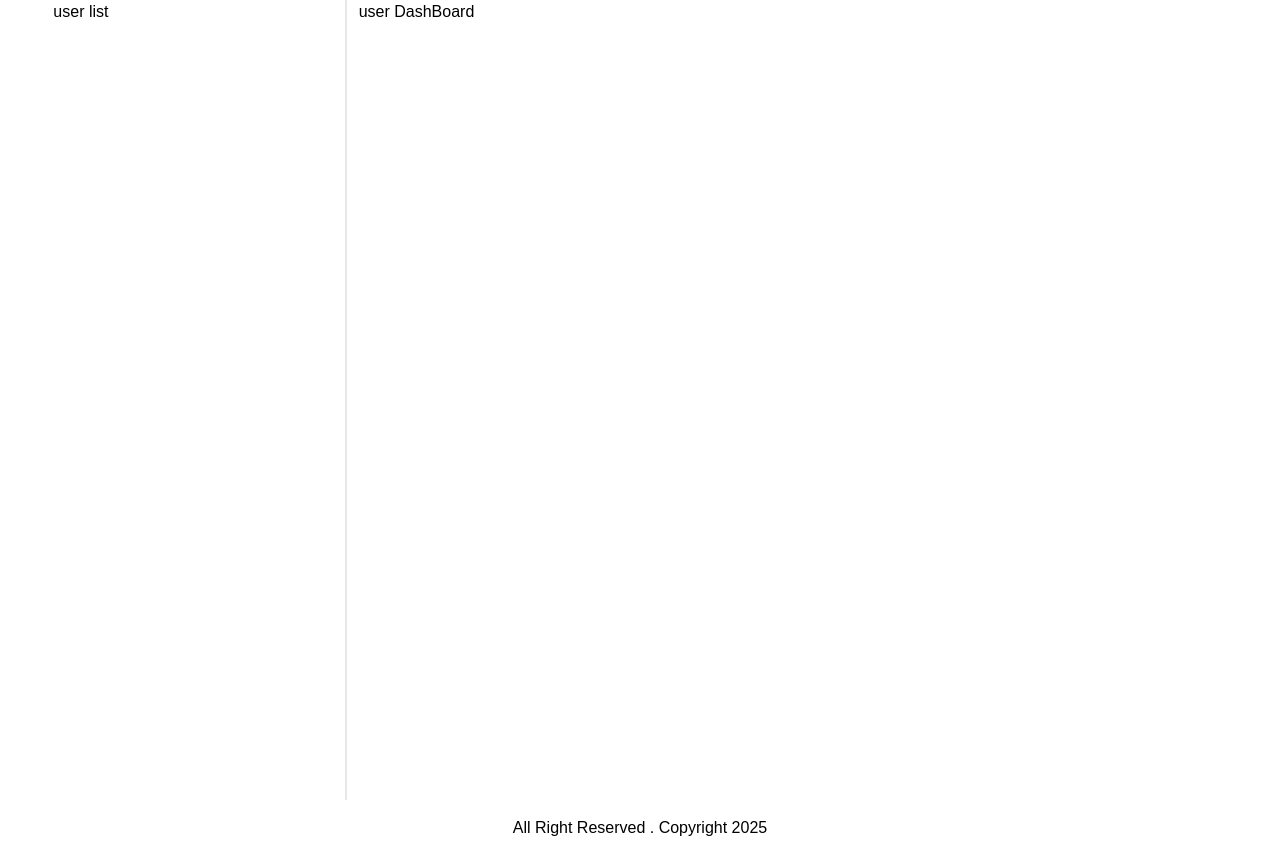
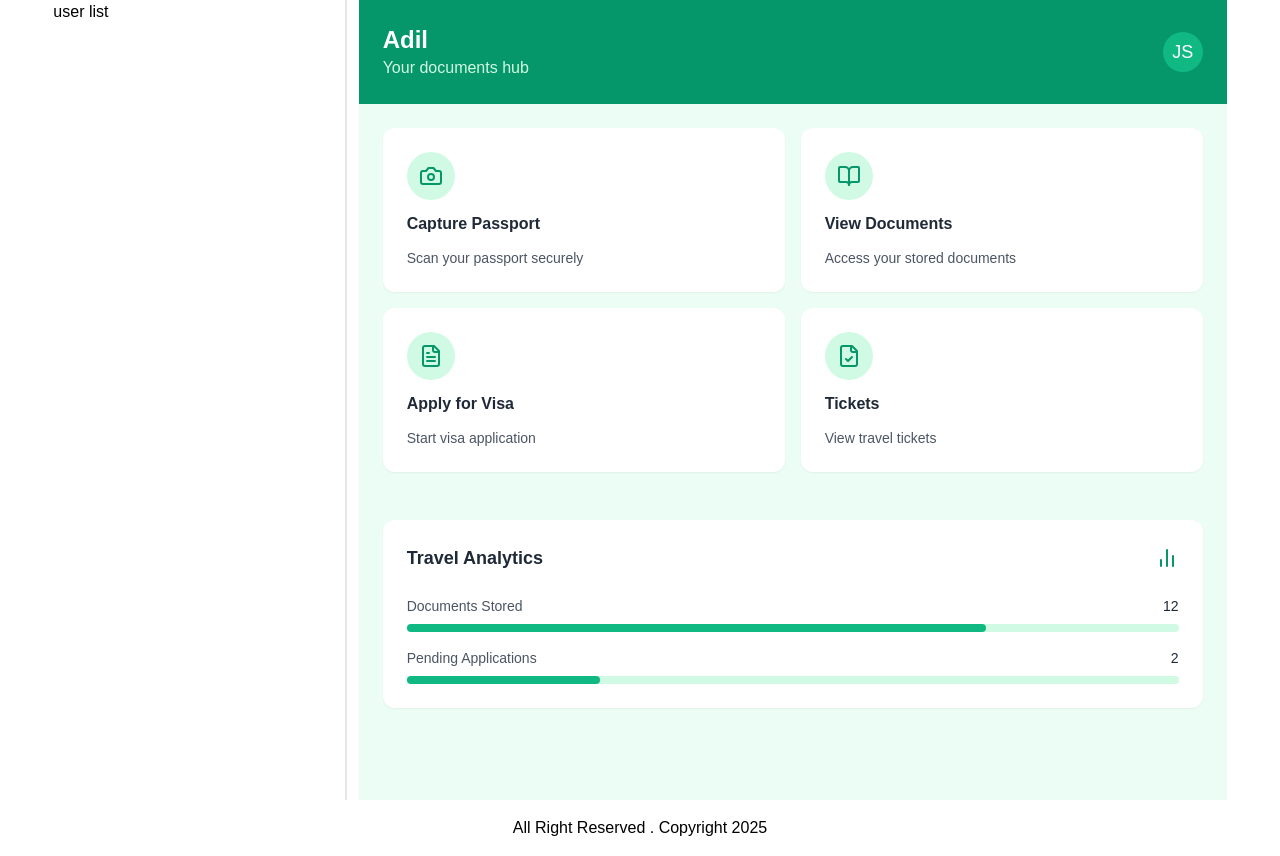
Before and after one commit to ad-monir2001/myfirst-next-project, a Next.js app: page /user-dashboard in a window 1280 px wide. Built offline with nearby package versions, Linux system fonts and the light colour scheme.

Commit message:
Add lucide-react dependency and enhance Login and User Dashboard pages with new layouts and features

```diff
--- a/src/app/(authintaionPages)/login/page.jsx
+++ b/src/app/(authintaionPages)/login/page.jsx
@@ -1,7 +1,69 @@
+'use client'
 import React from 'react'
 
 export default function LoginPage() {
+  const [email, setEmail] = React.useState('');
+  const [password, setPassword] = React.useState('');
   return (
-    <div>Login Page</div>
+    <div className="min-h-screen bg-gradient-to-b from-emerald-50 to-emerald-100 flex flex-col">
+      {/* Header with Travel Theme */}
+      <div className="p-6 space-y-4">
+        <div className="flex items-center justify-center">
+          {/* <Camera className="text-emerald-600 h-12 w-12" /> */}
+        </div>
+        <h1 className="text-3xl font-bold text-center text-emerald-800">Safrz</h1>
+        <p className="text-center text-emerald-600">Your smart travel companion</p>
+      </div>
+
+      {/* Login Form */}
+      <div className="flex-1 px-6 py-8">
+        <div className="bg-white p-6 rounded-2xl shadow-lg space-y-6">
+          <div className="space-y-2">
+            <label className="block text-sm font-medium text-emerald-700">Email</label>
+            <input
+              type="email"
+              value={email}
+              onChange={(e) => setEmail(e.target.value)}
+              className="w-full px-4 py-2 rounded-lg border border-emerald-200 focus:ring-2 focus:ring-emerald-500 focus:border-transparent"
+              placeholder="Enter your email"
+            />
+          </div>
+
+          <div className="space-y-2">
+            <label className="block text-sm font-medium text-emerald-700">Password</label>
+            <input
+              type="password"
+              value={password}
+              onChange={(e) => setPassword(e.target.value)}
+              className="w-full px-4 py-2 rounded-lg border border-emerald-200 focus:ring-2 focus:ring-emerald-500 focus:border-transparent"
+              placeholder="Enter your password"
+            />
+          </div>
+
+          <button className="w-full bg-emerald-600 text-white py-3 rounded-lg font-medium hover:bg-emerald-700">
+            Sign In
+          </button>
+
+          <div className="relative flex items-center justify-center">
+            <div className="border-t border-gray-300 w-full"></div>
+            <span className="bg-white px-4 text-sm text-gray-500">or continue with</span>
+            <div className="border-t border-gray-300 w-full"></div>
+          </div>
+
+          {/* Social Login Buttons */}
+          <div className="space-y-3">
+            <button className="w-full flex items-center justify-center gap-3 py-3 border border-gray-300 rounded-lg hover:bg-gray-50">
+              <img src="/api/placeholder/24/24" alt="Google" className="w-6 h-6" />
+              <span className="text-gray-700">Continue with Google</span>
+            </button>
+
+            <button className="w-full flex items-center justify-center gap-3 py-3 border border-gray-300 rounded-lg hover:bg-gray-50">
+              <img src="/api/placeholder/24/24" alt="X" className="w-6 h-6" />
+              <span className="text-gray-700">Continue with X</span>
+            </button>
+          </div>
+        </div>
+      </div>
+    </div>
   )
 }
--- a/src/app/(dashboards)/user-dashboard/page.jsx
+++ b/src/app/(dashboards)/user-dashboard/page.jsx
@@ -1,7 +1,87 @@
 import React from 'react'
-
+import { Camera, FileText, BarChart2, FileCheck, BookOpen } from 'lucide-react';
 export default function userDashBoard() {
   return (
-    <div>user DashBoard</div>
+    <div className="min-h-screen bg-emerald-50">
+      {/* Header */}
+      <div className="bg-emerald-600 text-white p-6">
+        <div className="flex items-center justify-between">
+          <div>
+            <h1 className="text-2xl font-bold">Adil</h1>
+            <p className="text-emerald-100">Your documents hub</p>
+          </div>
+          <div className="h-10 w-10 rounded-full bg-emerald-500 flex items-center justify-center">
+            <span className="text-lg font-medium">JS</span>
+          </div>
+        </div>
+      </div>
+
+      {/* Quick Actions Grid */}
+      <div className="p-6 grid grid-cols-2 gap-4">
+        <div className="bg-white p-6 rounded-xl shadow-sm space-y-3">
+          <div className="bg-emerald-100 w-12 h-12 rounded-full flex items-center justify-center">
+            <Camera className="text-emerald-600 h-6 w-6" />
+          </div>
+          <h2 className="font-semibold text-gray-800">Capture Passport</h2>
+          <p className="text-sm text-gray-600">Scan your passport securely</p>
+        </div>
+
+        <div className="bg-white p-6 rounded-xl shadow-sm space-y-3">
+          <div className="bg-emerald-100 w-12 h-12 rounded-full flex items-center justify-center">
+            <BookOpen className="text-emerald-600 h-6 w-6" />
+          </div>
+          <h2 className="font-semibold text-gray-800">View Documents</h2>
+          <p className="text-sm text-gray-600">Access your stored documents</p>
+        </div>
+
+        <div className="bg-white p-6 rounded-xl shadow-sm space-y-3">
+          <div className="bg-emerald-100 w-12 h-12 rounded-full flex items-center justify-center">
+            <FileText className="text-emerald-600 h-6 w-6" />
+          </div>
+          <h2 className="font-semibold text-gray-800">Apply for Visa</h2>
+          <p className="text-sm text-gray-600">Start visa application</p>
+        </div>
+
+        <div className="bg-white p-6 rounded-xl shadow-sm space-y-3">
+          <div className="bg-emerald-100 w-12 h-12 rounded-full flex items-center justify-center">
+            <FileCheck className="text-emerald-600 h-6 w-6" />
+          </div>
+          <h2 className="font-semibold text-gray-800">Tickets</h2>
+          <p className="text-sm text-gray-600">View travel tickets</p>
+        </div>
+      </div>
+
+      {/* Analytics Section */}
+      <div className="p-6">
+        <div className="bg-white rounded-xl shadow-sm p-6">
+          <div className="flex items-center justify-between mb-6">
+            <h2 className="text-lg font-semibold text-gray-800">Travel Analytics</h2>
+            <BarChart2 className="text-emerald-600 h-6 w-6" />
+          </div>
+
+          <div className="space-y-4">
+            <div className="space-y-2">
+              <div className="flex justify-between text-sm">
+                <span className="text-gray-600">Documents Stored</span>
+                <span className="font-medium text-gray-800">12</span>
+              </div>
+              <div className="h-2 bg-emerald-100 rounded-full">
+                <div className="h-2 bg-emerald-500 rounded-full w-3/4"></div>
+              </div>
+            </div>
+
+            <div className="space-y-2">
+              <div className="flex justify-between text-sm">
+                <span className="text-gray-600">Pending Applications</span>
+                <span className="font-medium text-gray-800">2</span>
+              </div>
+              <div className="h-2 bg-emerald-100 rounded-full">
+                <div className="h-2 bg-emerald-500 rounded-full w-1/4"></div>
+              </div>
+            </div>
+          </div>
+        </div>
+      </div>
+    </div>
   )
 }
```
Also changed, not shown: package.json (+6 -5 lines), 1 other file (tests, documents, lock files or other folders).
